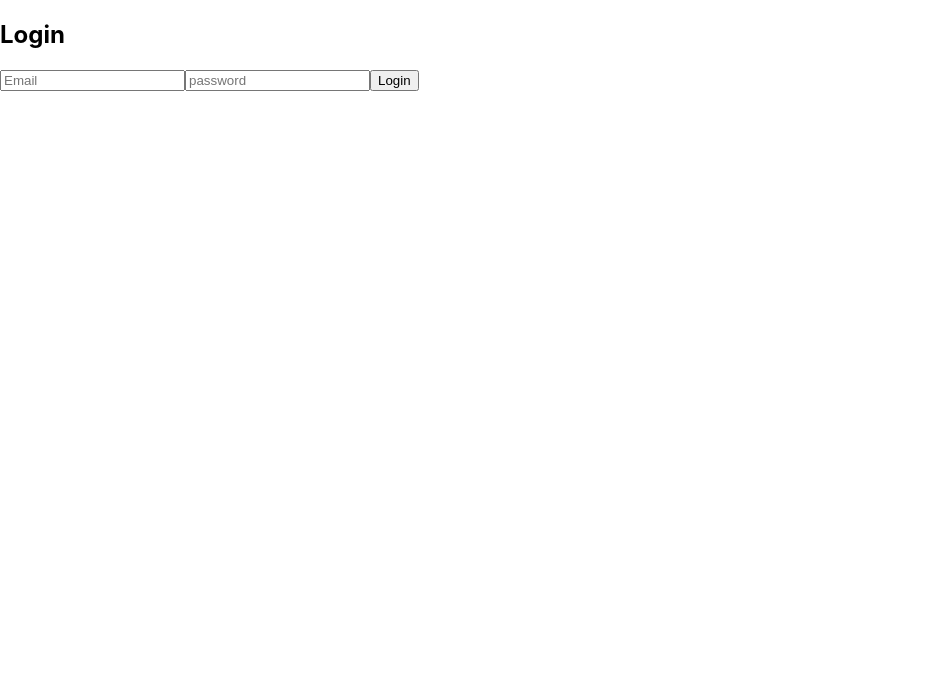
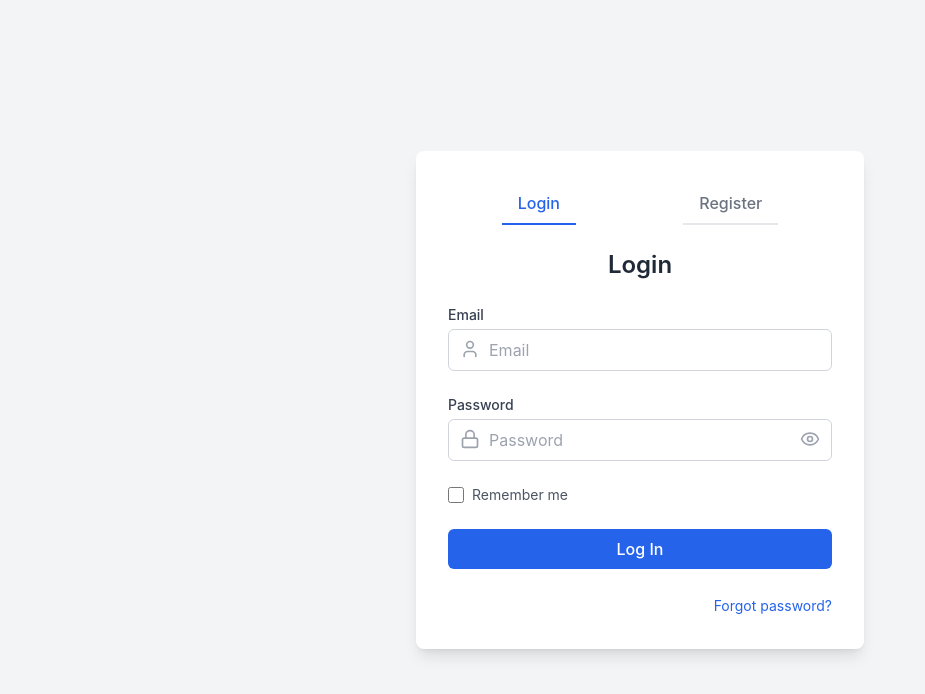
Before and after one commit to Nathnael25/stringbay, a React (Create React App) app in the folder client/: page /login in a window 1280 px wide. Shown: the top 694 px of the page, without its empty margins (0-925 px from the left). Built offline with nearby package versions, Linux system fonts and the light colour scheme.

Commit message:
login styled with tailwindcss and pakage has been updated

```diff
--- /dev/null
+++ b/client/postcss.config.js
@@ -0,0 +1,6 @@
+module.exports = {
+  plugins: {
+    tailwindcss: {},
+    autoprefixer: {},
+  },
+}
--- a/client/src/hooks/useAuth.js
+++ b/client/src/hooks/useAuth.js
@@ -1,5 +1,5 @@
 import { useContext } from "react";
-import AuthContext from "../context/AuthContext"; // ✅ CORRECT
+import AuthContext from "../context/AuthContext";
 
 const useAuth = () => {
   const context = useContext(AuthContext);
--- a/client/src/index.css
+++ b/client/src/index.css
@@ -1,3 +1,7 @@
+@tailwind base;
+@tailwind components;
+@tailwind utilities;
+
 body {
   margin: 0;
   font-family: -apple-system, BlinkMacSystemFont, 'Segoe UI', 'Roboto', 'Oxygen',
--- a/client/src/pages/LoginPage.js
+++ b/client/src/pages/LoginPage.js
@@ -1,47 +1,212 @@
 import React, { useState } from "react";
 import { useNavigate } from "react-router-dom";
 import useAuth from "../hooks/useAuth";
+import { Eye, EyeOff, User, Lock, AlertTriangle } from "lucide-react";
 
 const LoginPage = () => {
-  const { login } = useAuth();
-  const navigate = useNavigate();
-
+  const [tab, setTab] = useState("login");
   const [email, setEmail] = useState("");
   const [password, setPassword] = useState("");
+  const [showPassword, setShowPassword] = useState(false);
   const [error, setError] = useState("");
+  const [loading, setLoading] = useState(false);
+
+  const navigate = useNavigate();
+  const { login } = useAuth();
 
   const handleSubmit = async (e) => {
     e.preventDefault();
+    if (!email || !password) {
+      setError("All fields are required");
+      return;
+    }
 
     try {
+      setError("");
+      setLoading(true);
       await login(email, password);
       navigate("/");
     } catch (err) {
-      setError(err.response?.data?.message || "Login failed");
+      setError(err.message || "Failed to sign in");
+    } finally {
+      setLoading(false);
     }
   };
+
+  const togglePasswordVisibility = () => {
+    setShowPassword(!showPassword);
+  };
+
   return (
-    <div className="auth-form">
-      <h2>Login</h2>
-      <form onSubmit={handleSubmit}>
+    <div className="min-h-screen flex items-center justify-center bg-gray-100 p-4">
+      <div className="w-full max-w-md p-8 bg-white rounded-lg shadow-lg">
+        <div className="flex justify-around mb-6">
+          <button
+            onClick={() => setTab("login")}
+            className={`px-4 py-2 font-medium border-b-2 ${
+              tab === "login"
+                ? "border-blue-600 text-blue-600"
+                : "text-gray-500"
+            }`}
+          >
+            Login
+          </button>
+          <button
+            onClick={() => setTab("register")}
+            className={`px-4 py-2 font-medium border-b-2 ${
+              tab === "register"
+                ? "border-blue-600 text-blue-600"
+                : "text-gray-500"
+            }`}
+          >
+            Register
+          </button>
+        </div>
+
+        {tab === "login" && (
+          <>
+            <h2 className="text-2xl font-semibold mb-6 text-center text-gray-800">
+              Login
+            </h2>
+            {error && (
+              <div className="mb-4 p-3 bg-red-50 border border-red-200 rounded-md flex items-center text-red-600">
+                <AlertTriangle className="h-5 w-5 mr-2" />
+                <span>{error}</span>
+              </div>
+            )}
+
+            <form onSubmit={handleSubmit} className="space-y-6">
+              <div>
+                <label
+                  htmlFor="email"
+                  className="block text-sm font-medium text-gray-700"
+                >
+                  Email
+                </label>
+                <div className="relative">
+                  <input
+                    id="email"
+                    type="email"
+                    value={email}
+                    onChange={(e) => setEmail(e.target.value)}
+                    className="mt-1 block w-full p-2 pl-10 border border-gray-300 rounded-md focus:outline-none focus:ring-2 focus:ring-indigo-500"
+                    placeholder="Email"
+                  />
+                  <div className="absolute left-3 top-2.5 text-gray-400">
+                    <User className="h-5 w-5" />
+                  </div>
+                </div>
+              </div>
+
+              <div>
+                <label
+                  htmlFor="password"
+                  className="block text-sm font-medium text-gray-700"
+                >
+                  Password
+                </label>
+                <div className="relative">
+                  <input
+                    id="password"
+                    type={showPassword ? "text" : "password"}
+                    value={password}
+                    onChange={(e) => setPassword(e.target.value)}
+                    className="mt-1 block w-full p-2 pl-10 pr-10 border border-gray-300 rounded-md focus:outline-none focus:ring-2 focus:ring-indigo-500"
+                    placeholder="Password"
+                  />
+                  <div className="absolute left-3 top-2.5 text-gray-400">
+                    <Lock className="h-5 w-5" />
+                  </div>
+                  <button
+                    type="button"
+                    onClick={togglePasswordVisibility}
+                    className="absolute right-3 top-2.5 text-gray-400 hover:text-gray-600"
+                  >
+                    {showPassword ? (
+                      <EyeOff className="h-5 w-5" />
+                    ) : (
+                      <Eye className="h-5 w-5" />
+                    )}
+                  </button>
+                </div>
+              </div>
+
+              <div className="flex items-center space-x-2">
+                <input
+                  type="checkbox"
+                  id="remember"
+                  className="h-4 w-4 text-indigo-600"
+                />
+                <label htmlFor="remember" className="text-sm text-gray-600">
+                  Remember me
+                </label>
+              </div>
+
+              <button
+                type="submit"
+                disabled={loading}
+                className={`w-full py-2 px-4 bg-blue-600 hover:bg-blue-700 text-white font-medium rounded-md focus:outline-none focus:ring-2 focus:ring-offset-2 focus:ring-blue-500 ${
+                  loading ? "opacity-70 cursor-not-allowed" : ""
+                }`}
+              >
+                {loading ? "Signing in..." : "Log In"}
+              </button>
+
+              <div className="text-right mt-2">
+                <a href="#" className="text-sm text-blue-600 hover:underline">
+                  Forgot password?
+                </a>
+              </div>
+            </form>
+          </>
+        )}
+
+        {tab === "register" && (
+          <>
+            <h2 className="text-2xl font-semibold mb-6 text-center text-gray-800">
+              Register
+            </h2>
+            <form className="space-y-4">
+              <input
+                type="text"
+                placeholder="Full Name"
+                className="w-full p-2 border border-gray-300 rounded-md"
+              />
+              <input
+                type="text"
+                placeholder="Username"
+                className="w-full p-2 border border-gray-300 rounded-md"
+              />
               <input
                 type="email"
                 placeholder="Email"
-          value={email}
-          onChange={(e) => setEmail(e.target.value)}
-          required
+                className="w-full p-2 border border-gray-300 rounded-md"
               />
               <input
                 type="password"
-          placeholder="password"
-          value={password}
-          onChange={(e) => setPassword(e.target.value)}
-          required
+                placeholder="Password"
+                className="w-full p-2 border border-gray-300 rounded-md"
               />
-
-        {error && <p className="error">{error}</p>}
-        <button type="submit">Login</button>
+              <div className="flex items-center space-x-2">
+                <input
+                  type="checkbox"
+                  id="terms"
+                  className="h-4 w-4 text-indigo-600"
+                />
+                <label htmlFor="terms" className="text-sm text-gray-600">
+                  I agree to the terms
+                </label>
+              </div>
+              <button
+                type="submit"
+                className="w-full py-2 px-4 bg-green-600 hover:bg-green-700 text-white font-medium rounded-md"
+              >
+                Sign Up
+              </button>
             </form>
+          </>
+        )}
+      </div>
     </div>
   );
 };
--- /dev/null
+++ b/client/tailwind.config.js
@@ -0,0 +1,8 @@
+/** @type {import('tailwindcss').Config} */
+module.exports = {
+  content: ["./src/**/*.{js,jsx}"],
+  theme: {
+    extend: {},
+  },
+  plugins: [],
+};
```
Also changed, not shown: client/package.json (+17 -4 lines), 1 other file (tests, documents, lock files or other folders). Lines whose indentation alone changed are shown as unchanged.
